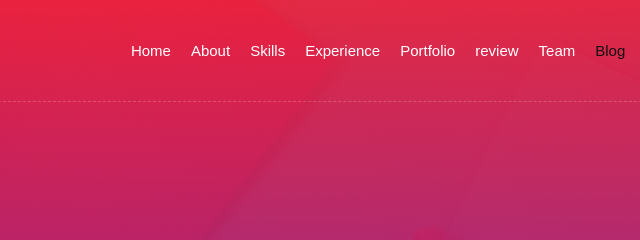
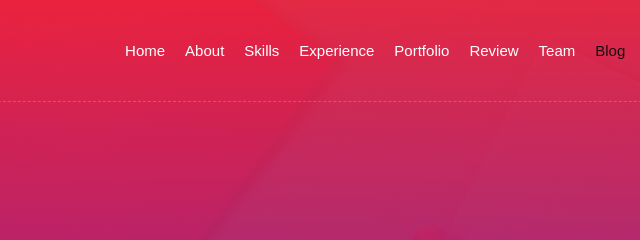
Before and after one commit to baizid-habib/ECHO-portfolio, a plain HTML site: page index.html in a window 1280 px wide. Shown: the top 240 px of the page, 498-1138 px from the left. Drawn offline with nearby package versions, Linux system fonts and the light colour scheme.

Commit message:
redo item change

```diff
--- a/index.html
+++ b/index.html
@@ -41,7 +41,7 @@
                         <a href="#experience" class="nav-item nav-link">Experience</a>
                         <a href="#portfolio" class="nav-item nav-link">Portfolio</a>
 
-                        <a href="#review" class="nav-item nav-link">review</a>
+                        <a href="#review" class="nav-item nav-link">Review</a>
                         <a href="#team" class="nav-item nav-link">Team</a>
                         <a href="#blog" class="nav-item nav-link">Blog</a>
                         <a href="#contact" class="nav-item nav-link">Contact</a>
```
